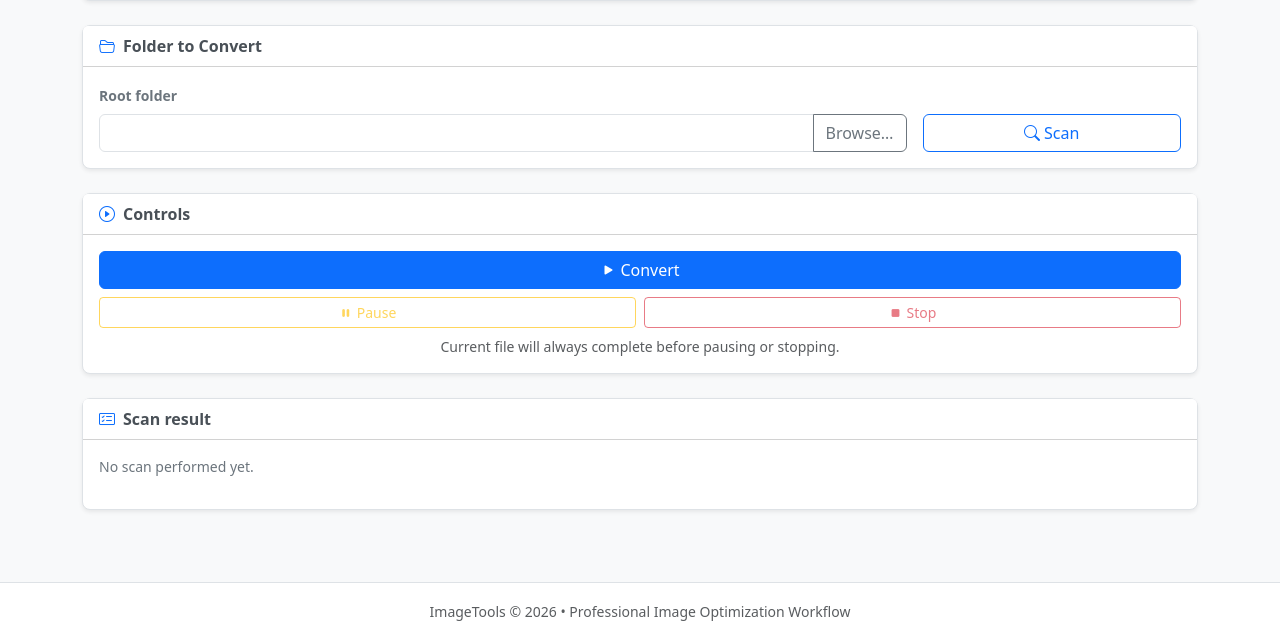
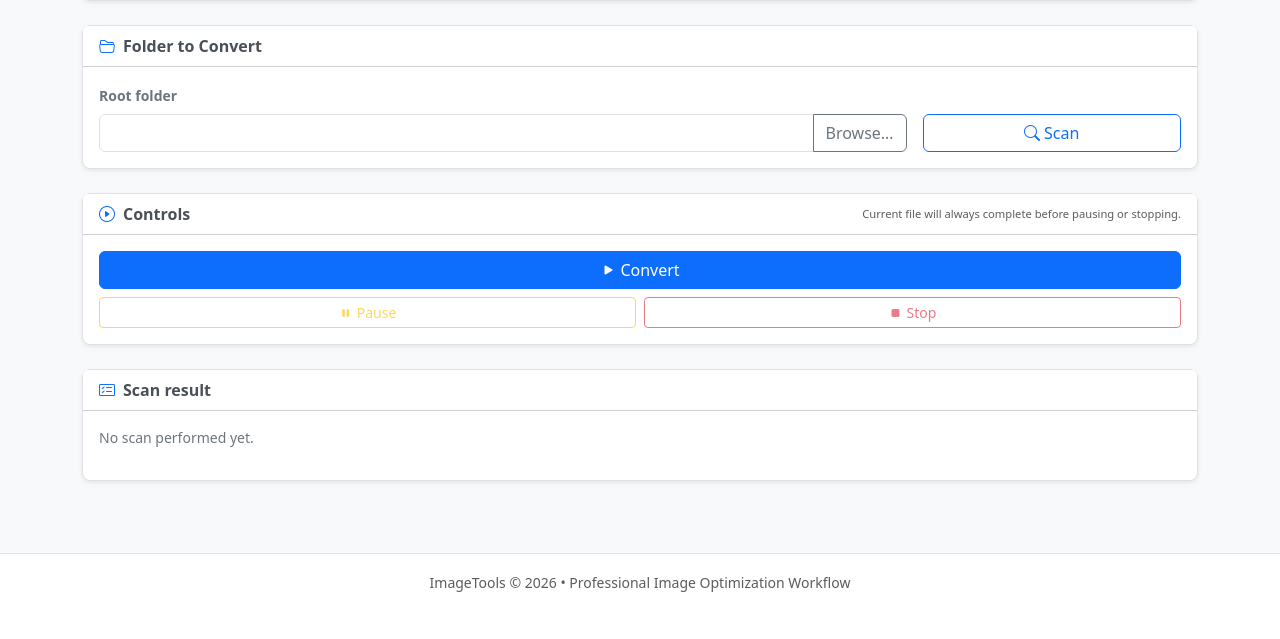
Before and after one commit to scott-dowell/ImageTools, a Flask app: page / in a window 1280 px wide. Shown: the part 399-1038 px from the top of the page. After the commit the page ends 991 px from the top, so only its background shows below. Run offline with Flask 3, Linux system fonts and the light colour scheme.

Commit message:
Move control disclaimer to card header to save space. Closes #31

```diff
--- a/templates/index.html
+++ b/templates/index.html
@@ -156,8 +156,9 @@
     </div>
 
     <div class="card shadow-sm mb-4">
-      <div class="card-header bg-white d-flex align-items-center">
-        <i class="bi bi-play-circle me-2 text-primary"></i>Controls
+      <div class="card-header bg-white d-flex align-items-center justify-content-between">
+        <span><i class="bi bi-play-circle me-2 text-primary"></i>Controls</span>
+        <span class="text-muted small fw-normal" style="font-size: 0.7rem;">Current file will always complete before pausing or stopping.</span>
       </div>
       <div class="card-body">
         <div class="d-grid gap-2">
@@ -176,9 +177,6 @@
               </button>
             </div>
           </div>
-        </div>
-        <div class="text-center text-muted small mt-2">
-          Current file will always complete before pausing or stopping.
         </div>
       </div>
     </div>
```
Also changed, not shown: CHANGELOG.md.
